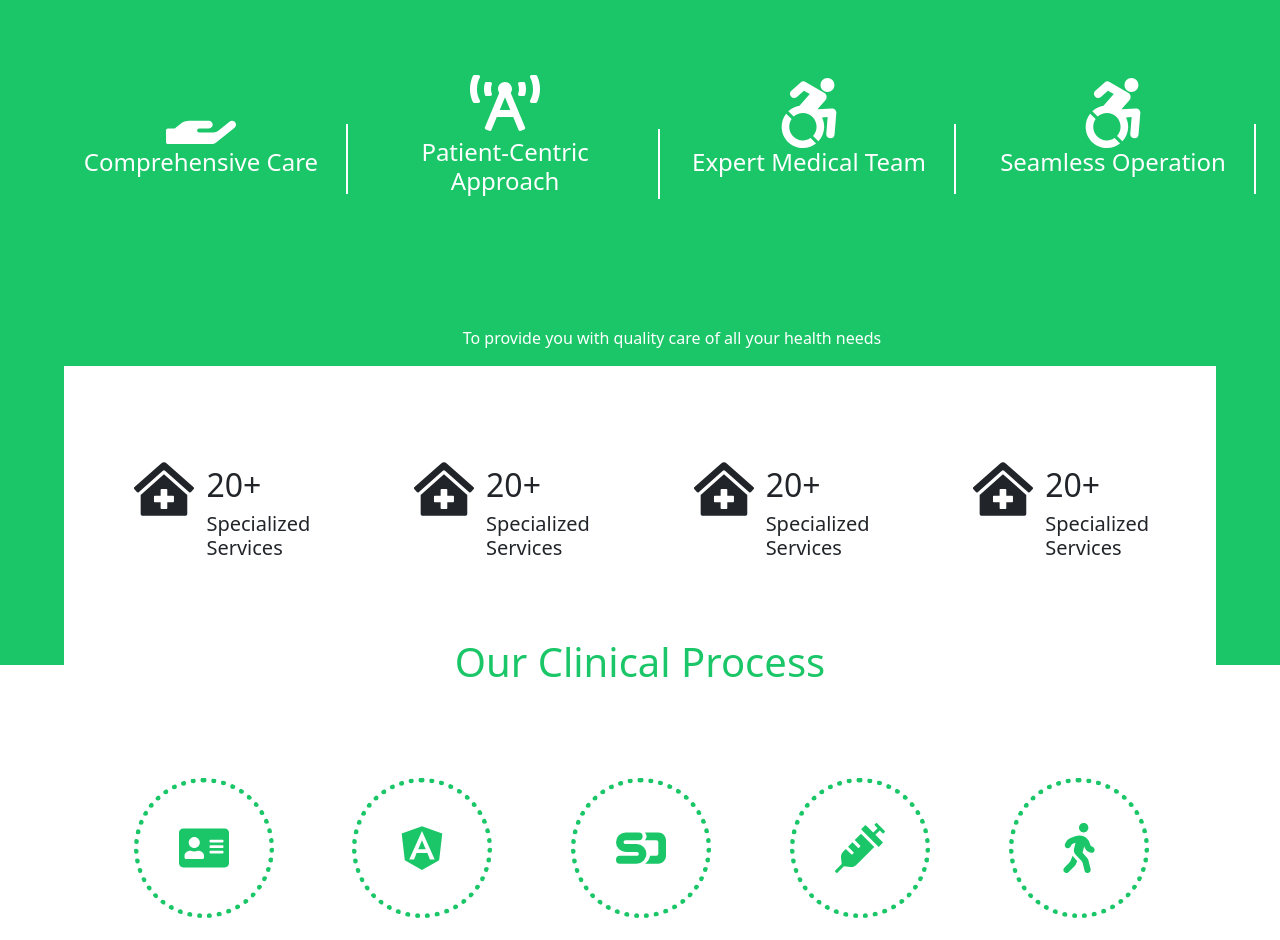
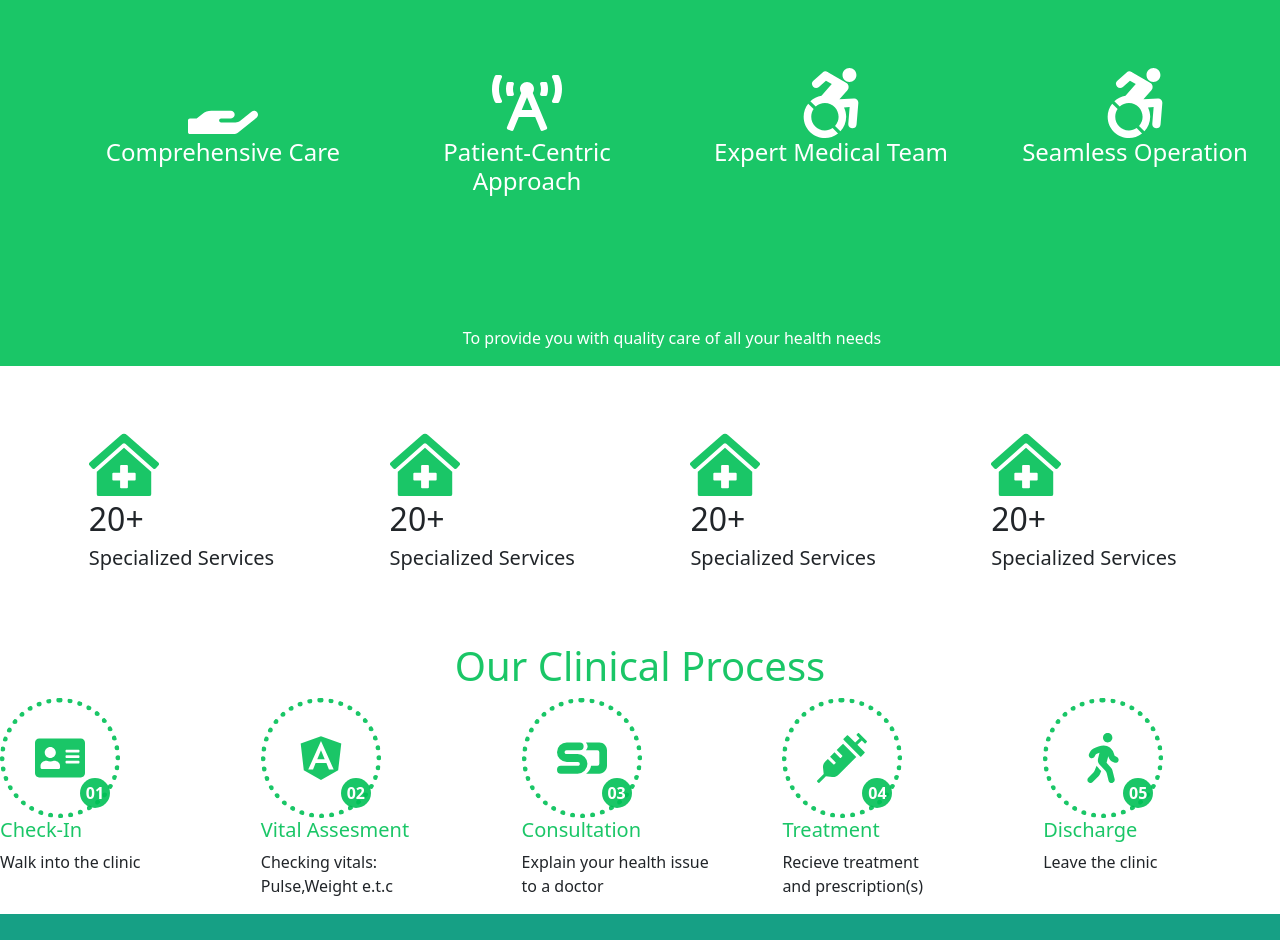
Before and after one commit to Marcelkibor/Cedar-Clinic, a React (Vite) app: page /about-us in a window 1280 px wide. Shown: the part 1100-2040 px from the top of the page. Built offline with nearby package versions, Linux system fonts and the light colour scheme.

Commit message:
resp clinic process

```diff
--- a/src/App.css
+++ b/src/App.css
@@ -3,8 +3,46 @@
   display: flex;
   align-items: center;
   justify-content: center;
-  width: 140px;
-  height: 140px;
+  width: 120px;
+  height: 120px;
+}
+.rotating-parent{
+  width: fit-content;
+}
+.counter-row{
+  display: flex;
+  margin: 0% 0% 0% 6% !important;
+  padding-top: 5%;
+  justify-content: center;
+}
+.why-choose-row{
+  margin: 10% 0% 0% 5% !important;
+  color: white;
+}
+.why-choose-icons{
+  margin-top: -20%;
+  display: block;
+  text-align: center;
+  margin-left: 5%;
+}
+.about-mvv{
+  width: fit-content;
+}
+.number{
+  font-weight: bolder;
+}
+.circle {
+  position: absolute;
+  bottom: 10px;
+  right: 10px;
+  width: 30px;
+  color: white;
+  height: 30px;
+  background-color: #00c056e5;
+  border-radius: 50%;
+  display: flex;
+  align-items: center;
+  justify-content: center;
 }
 
 .rotating-border {
@@ -18,7 +56,7 @@
 }
 
 .rotating-div:hover .rotating-border {
-  animation: rotate 10s infinite linear;
+  animation: rotate 6s infinite linear;
 }
 
 @keyframes rotate {
@@ -253,6 +291,9 @@ color: #fff;
   margin-left: 7%;
   margin-right: 15px;
 }
+.rotating-icons-div{
+  width: fit-content !important;
+}
 .service-icon-div{
   height: fit-content;
   background-color: #00a72ae5;
@@ -265,7 +306,30 @@ color: #fff;
   justify-content: center;
 }
 /* smaller devices */
-@media(max-width:1108px){
+@media(max-width:830px){
+  .why-choose-icons{
+    width: 100vw;
+    margin-top: 10%;
+  }
+  .rotating-parent{
+    width: 100vw;
+    margin: 10% 0% 0% 0%;
+    display: flex;
+    justify-content: center;
+  }
+  .why-choose-row{
+    margin: -5% 0% 0% 0% !important;
+  }
+  .counter-row .counter-item{
+    width: 100vw !important;
+    display: flex;
+    gap: 2%;
+    height: 20vh;
+  }
+  .about-mvv{
+    width: 90vw ;
+    margin-left: 0% !important;
+  }
  .all-sv-row{
   margin-left: 0% !important;
  }
@@ -316,6 +380,12 @@ color: #fff;
 .service-icon-div{
   width: 90vw;
 }
+.rotating-icons-div{
+  width: 100vw !important;
+  justify-content: center;
+  display: flex;
+  align-items: center;
+}
 }
 @media(max-width:880px){
  .main-services{
--- a/src/components/AboutUs.tsx
+++ b/src/components/AboutUs.tsx
@@ -1,5 +1,6 @@
-import { FaHandHolding,FaSyringe,FaSpeakerDeck,FaWalking,FaBroadcastTower,FaAddressCard,FaAccessibleIcon, FaClinicMedical,FaAngular } from 'react-icons/fa';
+import {FaHandHolding,FaSyringe,FaSpeakerDeck,FaWalking,FaBroadcastTower,FaAddressCard,FaAccessibleIcon, FaClinicMedical,FaAngular } from 'react-icons/fa';
 import Navigation from './Layouts/NavigationBar';
+import {AiOutlineSwapRight} from 'react-icons/ai'
 import ServicesHeader from './Services/ServicesHeader';
 import Pic from '../assets/doc.png';
 import { Row,Col } from 'react-bootstrap';
@@ -28,12 +29,18 @@ const AboutUs = () => {
   </Row>
   <Row style = {{margin:'2% 0% 0% 5% '}}>
     <Col>
+    <div className='about-mvv'>
     <h2>Mission</h2>
       <p>Our mission at Cedar Clinic is to enhance the health and well-being of our community by providing exceptional medical care, promoting preventive practices, and fostering a culture of compassion and trust.</p>
+    </div>
+
       </Col>
       <Col>
+      <div className='about-mvv'>
       <h2>Vision</h2>
       <p>Our vision at Cedar Clinic is to be the leading healthcare provider in our region, recognized for our commitment to excellence, innovation, and patient-centered care. We aim to continuously improve and expand our services to meet the evolving needs of our community.</p>
+      </div>
+
       </Col>
       <Col>
       <h2>Values</h2>
@@ -44,161 +51,178 @@ const AboutUs = () => {
       ))}
       </Col>
   </Row>
-        <div style = {{position:'relative',height:'100vh',backgroundColor:'#00c056e5'}}>
+  <div style = {{position:'relative',height:'fit-content',backgroundColor:'#00c056e5'}}>
       <div style={{textAlign:'center', color:'white',paddingTop:'4%'}}>
           <h1>Why Choose Us</h1>
           <p> Our experienced team will ensure that your health and well-being are our top priorities.</p>
       </div>
-            <Row style = {{margin:'10% 0% 0% 5%', color:'white'}}>
+      <Row className='why-choose-row'>
         <Col>
               <div style={{ textAlign: 'left', display: 'flex', justifyContent: 'center', alignItems: 'center' }}>
-                    <div style={{ marginTop:'-20%',display: 'block', textAlign: 'center' }}>
+              <div className = 'why-choose-icons'>
                   <FaHandHolding size={70} />
                   <h4 style={{ textAlign: 'center' }}>Comprehensive Care</h4>
               </div>
-                    <div style={{ marginLeft: '10%', width: '2px', backgroundColor: 'white', height: '70px' }}></div>
               </div>
         </Col>
         <Col>
         <div style = {{display:'flex',justifyContent:'center',alignItems:'center'}}>
-              <div style={{ marginTop:'-20%',display: 'block', textAlign: 'center' }}>
+        <div className = 'why-choose-icons'>
           <FaBroadcastTower size={70}/>
         <h4>
         Patient-Centric Approach
         </h4>
         </div>
 
-              <div style={{marginLeft:'10%',width:'2px', backgroundColor:'white',height:'70px'}}></div>
+
         </div>
         </Col>
         <Col>
         <div style = {{display:'flex',justifyContent:'center',alignItems:'center'}}>
-              <div style={{ marginTop:'-20%',display: 'block', textAlign: 'center' }}>
+        <div className = 'why-choose-icons'>
           <FaAccessibleIcon size={70}/>
         <h4>
         Expert Medical Team
         </h4>
         </div>
 
-              <div style={{marginLeft:'10%',width:'2px', backgroundColor:'white',height:'70px'}}></div>
+
         </div>
         </Col>
         <Col>
         <div style = {{display:'flex',justifyContent:'center',alignItems:'center'}}>
-              <div style={{ marginTop:'-20%',display: 'block', textAlign: 'center' }}>
+        <div className = 'why-choose-icons'>
         <FaAccessibleIcon size={70}/>
         <h4>
         Seamless Operation
         </h4>
         </div>
-              <div style={{marginLeft:'10%',width:'2px', backgroundColor:'white',height:'70px'}}></div>
+
         </div>
         </Col>
         <div style = {{color:'white',textAlign:'center',margin:'10% 0% 0% 0%'}}>
           <p>To provide you with quality care of all your health needs</p>
       </div>
       </Row>
-            <div style={{marginBottom:'5%',marginLeft:'5%',width:'90vw',height:'fit-content',background:'white'}}>
-            <Row style={{padding:'5% 0% 0% 5%'}}>
+      <div style={{width:'100vw',height:'100%',background:'white'}}>
+<Row className='counter-row'>
     <Col>
-                        <div style = {{margin:'12% 0% 0% 5%', display:'flex'}}>
-                        <FaClinicMedical color = '' size = {70}/>
-                        <div style = {{display:'block',margin:'5%'}}>
+    <div className='counter-item'>
+    <FaClinicMedical  color = '#00c056e5' size = {70}/>
    <h2 >20+</h2>
     <h5>Specialized Services</h5>
     </div>
-
+    </Col>
+    <Col>
+    <div className='counter-item'>
+    <FaClinicMedical  color = '#00c056e5' size = {70}/>
+        <h2 >20+</h2>
+    <h5>Specialized Services</h5>
     </div>
     </Col>
     <Col>
-                        <div style = {{margin:'12% 0% 0% 5%', display:'flex'}}>
-                        <FaClinicMedical color = '' size = {70}/>
-                        <div style = {{display:'block',margin:'5%'}}>
+    <div className='counter-item'>
+    <FaClinicMedical  color = '#00c056e5' size = {70}/>
         <h2 >20+</h2>
     <h5>Specialized Services</h5>
     </div>
-                        </div>
     </Col>
     <Col>
-                        <div style = {{margin:'12% 0% 0% 5%', display:'flex'}}>
-                        <FaClinicMedical color = '' size = {70}/>
-                        <div style = {{display:'block',margin:'5%'}}>
+    <div className='counter-item'>
+    <FaClinicMedical  color = '#00c056e5' size = {70}/>
         <h2 >20+</h2>
     <h5>Specialized Services</h5>
-                        </div>
-                        </div>
-                        </Col>
-                        <Col>
-                        <div style = {{margin:'12% 0% 0% 5%', display:'flex'}}>
-                        <FaClinicMedical color = '' size = {70}/>
-                        <div style = {{display:'block',margin:'5%'}}>
-                            <h2 >20+</h2>
-                        <h5>Specialized Services</h5>
-                        </div>
     </div>
     </Col>
 </Row>
 <div style ={{textAlign:'center', paddingTop:'5%',color:'#00c056e5'}}>
 <h1>Our Clinical Process</h1>
 </div>
-                <Row style={{margin:'8% 0% 0% 5%'}}>
+<Row >
 <Col>
+<div className = 'rotating-parent'>
 <div className='rotating-div'>
-    <div className='rotating-border'></div>
+    <div className='rotating-border' ></div>
+    <div >
+    <div className='circle'>
+    <span className='number'>01</span>
+  </div>
     <FaAddressCard size = {50} color = '#00c056e5'/>
     </div>
-  <div style={{textAlign:'center',margin:'10% 0% 0% -40%'}}>
+  </div>
+  <div>
     <h5 style={{color:'#00c056e5'}}>Check-In</h5>
     <p>Walk into the clinic</p>
   </div>
+</div>
+
 </Col>
-
   <Col>
+  <div className = 'rotating-parent'>
   <div className='rotating-div'>
         <div className='rotating-border'>
         </div>
+        <div className='circle'>
+    <span className='number'>02</span>
+  </div>
         <FaAngular size = {50} color = '#00c056e5'/>
     </div>
-    <div style={{textAlign:'center',margin:'10% 0% 0% -40%'}}>
+    <div>
     <h5 style={{color:'#00c056e5'}}>Vital Assesment</h5>
     <p>Checking vitals:<br></br>Pulse,Weight e.t.c</p>
   </div>
+  </div>
   </Col>
   <Col>
+  <div className = 'rotating-parent'>
   <div className='rotating-div'>
     <div className='rotating-border'>
     </div>
+    <div className='circle'>
+    <span className='number'>03</span>
+  </div>
     <FaSpeakerDeck size = {50} color = '#00c056e5'/>
     </div>
-    <div style={{textAlign:'center',margin:'10% 0% 0% -40%'}}>
+    <div>
     <h5 style={{color:'#00c056e5'}}>Consultation</h5>
-    <p>Explain your issue<br></br> to a doctor</p>
+    <p>Explain your health issue<br></br> to a doctor</p>
+  </div>
   </div>
   </Col>
   <Col>
+  <div className = 'rotating-parent'>
   <div className='rotating-div'>
     <div className='rotating-border'>
     </div>
+    <div className='circle'>
+    <span className='number'>04</span>
+  </div>
     <FaSyringe size = {50} color = '#00c056e5'/>
     </div>
-    <div style={{textAlign:'center',margin:'10% 0% 0% -40%'}}>
+    <div>
     <h5 style={{color:'#00c056e5'}}>Treatment</h5>
     <p>Recieve treatment <br></br>and prescription(s)</p>
   </div>
+  </div>
   </Col>
   <Col>
+  <div className = 'rotating-parent'>
   <div className='rotating-div'>
     <div className='rotating-border'>
     </div>
+    <div className='circle'>
+    <span className='number'>05</span>
+  </div>
     <FaWalking size = {50} color = '#00c056e5' />
     </div>
-    <div style={{textAlign:'center',margin:'10% 0% 0% -40%'}}>
+    <div>
     <h5 style={{color:'#00c056e5'}}>Discharge</h5>
     <p>Leave the clinic</p>
   </div>
+  </div>
+
   </Col>
 </Row>
-
 </div>
   <Footer/>
     </div>
```
Lines whose indentation alone changed are shown as unchanged.
